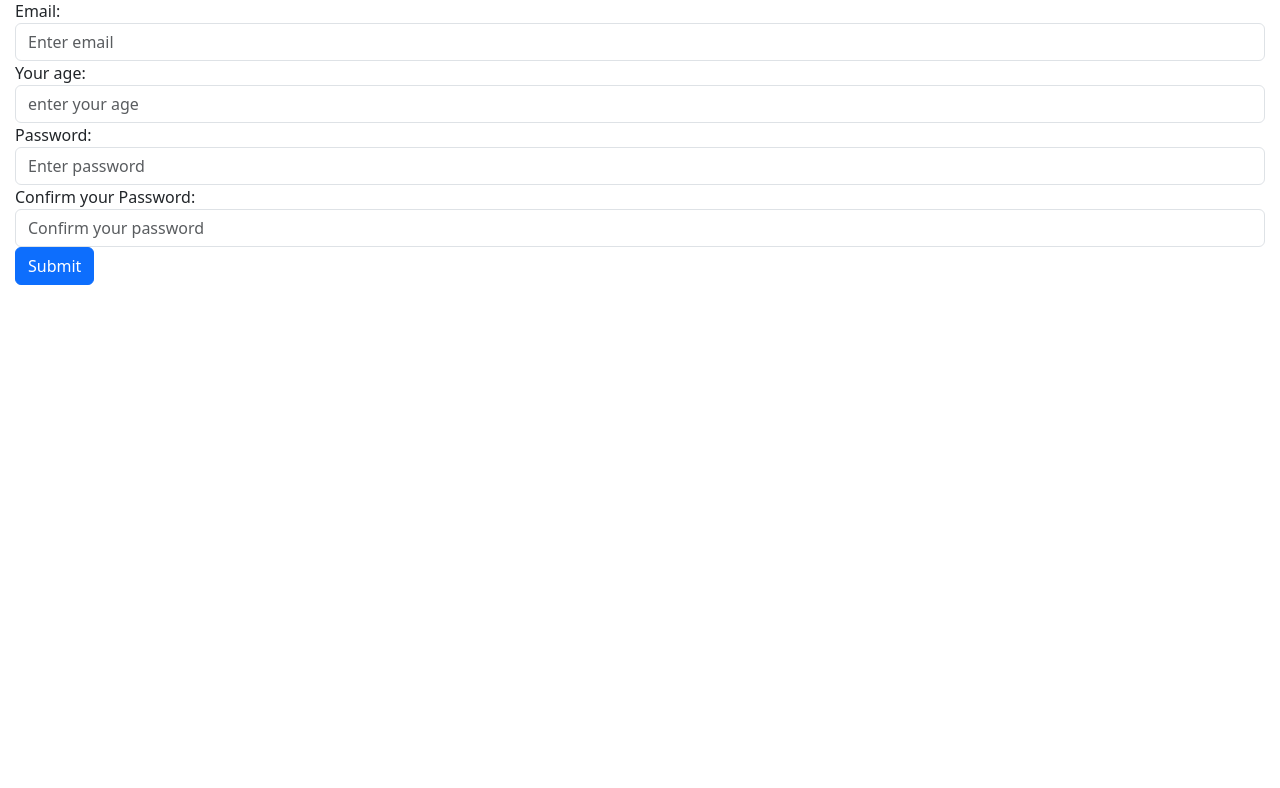
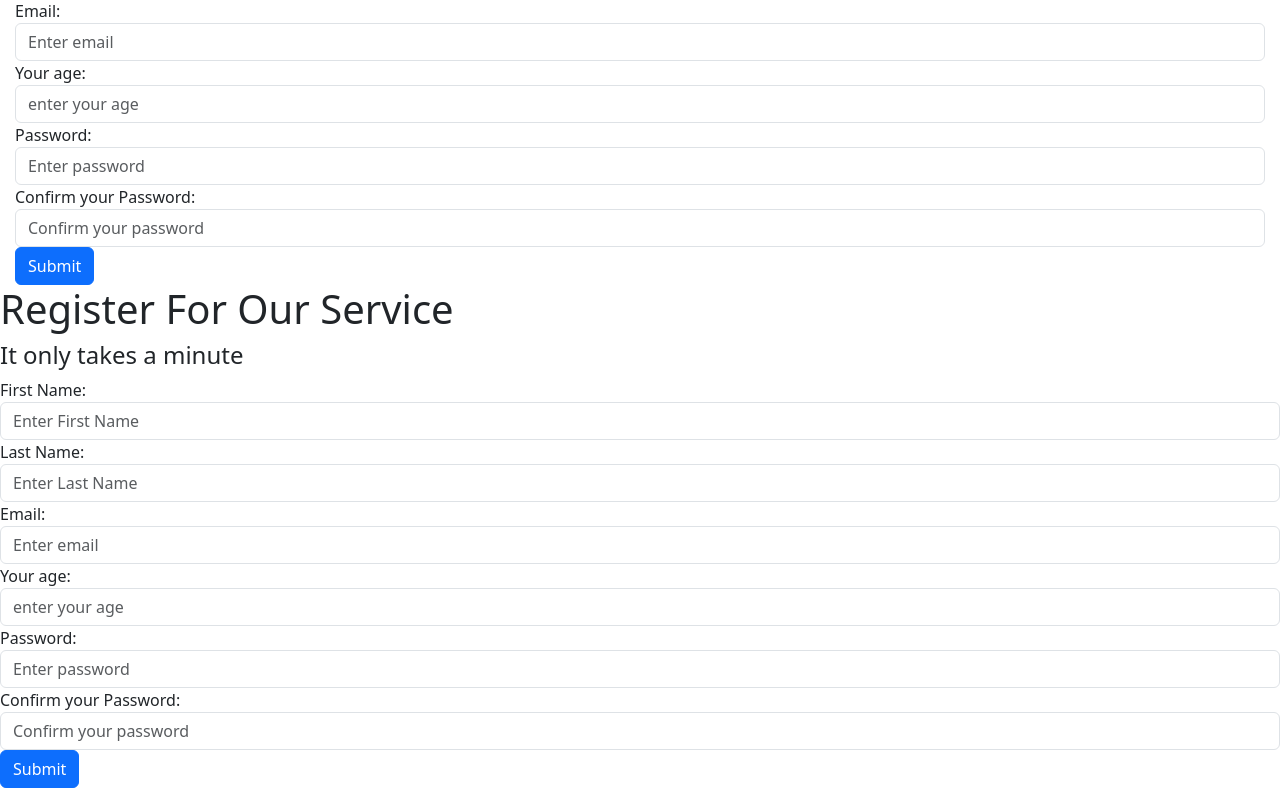
Before and after one commit to Dorian-Mayamba/bgn-hackathon-consisten6-frontend, a React (Create React App) app in the folder personal_financial_adviser/: page /register in a window 1280 px wide. Shown: the part 334-1122 px from the top of the page. Before the commit the page ends 800 px from the top, so only its background shows below. Built offline with nearby package versions, Linux system fonts and the light colour scheme.

Commit message:
fixed conflict and register and login implemented

```diff
--- a/personal_financial_adviser/src/App.js
+++ b/personal_financial_adviser/src/App.js
@@ -6,17 +6,23 @@ import { Finance } from './components/Finance';
 import { Login } from './components/Login';
 import { Navbar } from './components/Navbar';
 import { Register } from './components/Register';
+import { UserProvider } from './contexts/UserContext';
+import { DashBoard } from './components/Dashboard';
 function App() {
   return (
     <Router>
+      <UserProvider>
       <Navbar/>
       <Routes>
         <Route path='/' element={<Home/>}/>
         <Route path='/finance' element={<Finance/>}/>
         <Route path= '/login' element={<Login/>}/>
         <Route path='/register' element={<Register/>}/>
+        <Route path='/dashboard/:id' element={<DashBoard/>}/>
       </Routes>
+      </UserProvider>
     </Router>
+
   );
 }
 
--- /dev/null
+++ b/personal_financial_adviser/src/components/Dashboard.jsx
@@ -0,0 +1,20 @@
+import { useParams,useNavigate } from "react-router"
+import { useUser } from "../contexts/UserContext";
+import { useEffect } from "react";
+
+export function DashBoard(){
+    const {id} = useParams();
+    const {currentUser,setCurrentUser} = useUser();
+    const navigate = useNavigate();
+    useEffect(()=>{
+        if(currentUser == null){
+            navigate('/', {replace:true});
+        }
+    })
+
+    return(
+        <div className="title">
+            <h1 className="text-center"><small>Dashboard</small></h1>
+        </div>
+    )
+}
--- a/personal_financial_adviser/src/components/Home.jsx
+++ b/personal_financial_adviser/src/components/Home.jsx
@@ -1,7 +1,17 @@
+import { useEffect, useState } from "react"
+import { useUser } from "../contexts/UserContext"
 export function Home(){
+    const {currentUser, setCurrentUser} = useUser();
+    const [currentUserName, setCurrentUserName] = useState(null);
+    useEffect(()=>{
+        if(currentUser!=null){
+            setCurrentUserName(currentUser.data.first_name);
+        }
+    })
+
     return (
             <div>
-                <h1>Home</h1>
+                <h1>{currentUser!=null ? `Hello ${currentUserName}` : 'Home'}</h1>
             </div>
 
     )
--- a/personal_financial_adviser/src/components/Login.jsx
+++ b/personal_financial_adviser/src/components/Login.jsx
@@ -1,16 +1,43 @@
+import $ from 'jquery';
+import { useUser } from '../contexts/UserContext';
 export function Login() {
+    const {currentUser,setCurrentUser} = useUser();
+
+    const LoginUser = async(e) =>{
+        e.preventDefault();
+        const elements = e.target.elements;
+        const [email,password] = elements;
+        try{
+            let response = await fetch($(e.target).attr('action'), {
+                method:'POST',
+                headers:{
+                    "Content-Type":'application/json'
+                },
+                body:JSON.stringify({
+                    email:email.value,
+                    password:password.value
+                })
+            });
+            var data = await response.json();
+            localStorage.setItem('user', data);
+            setCurrentUser(data);
+        }catch(err){
+            console.log(err);
+        }
+    }
     return (
         <div className="container">
             <h1>Login</h1>
-            <form action="#">
+            <form action="http://127.0.0.1:8000/account/users/login" method="POST" onSubmit={(e)=>LoginUser(e)}>
                 <div className="form-group mb-3">
                     <label for="email">Email:</label>
-                    <input className="form-control" type="email" id="email" placeholder="Enter email" name="email" />
+                    <input className="form-control" type="email" id="email" placeholder="Enter email" name="email" required/>
                 </div>
                 <div className="form-group mb-3">
                     <label for="password">Password:</label>
                     <input className="form-control" type="password" id="password" placeholder="Enter password" name="password" />
 
+                    <input className="form-control" type="password" id="password" placeholder="Enter password" name="password" required/>
                 </div>
                 <div className="form-group mb-3">
                     <button type="submit" class="btn btn-primary">Submit</button>
--- a/personal_financial_adviser/src/components/Navbar.jsx
+++ b/personal_financial_adviser/src/components/Navbar.jsx
@@ -1,9 +1,46 @@
-import { Link } from "react-router-dom"
+import { Link } from "react-router-dom";
 import '../../node_modules/bootstrap/dist/css/bootstrap.min.css';
 import '../styles/styles.css';
 import '../styles/Navbar.css';
-import $ from 'jquery';
+import { useEffect } from "react";
+import { useUser } from "../contexts/UserContext";
 export function Navbar() {
+
+    const { currentUser, setCurrentUser } = useUser();
+
+    useEffect(() => {
+        console.log(currentUser);
+    })
+
+    const RenderLinks = () => {
+        if (currentUser != null) {
+            return (
+                <>
+                    <li>
+                        <Link className="text-light" to={`dashboard/${currentUser.data.id}`}>Dashboard</Link>
+                    </li>
+                    <li>
+                        <Link className="text-light" to='#'>Logout</Link>
+                    </li>
+                    <li>
+                        <Link className="text-light" to='/finance'>Finance</Link>
+                    </li>
+                </>
+            )
+        } else {
+            return (
+                <>
+                    <li>
+                        <Link className="text-light" to='/register'>Register</Link>
+                    </li>
+                    <li>
+                        <Link className="text-light" to='/login'>Login</Link>
+                    </li>
+                </>
+            )
+        }
+    }
+
     return (
         <nav className="navbar navbar-default navbar-expand-md text-light bg-primary">
             <div className="container-fluid">
@@ -15,15 +52,7 @@ export function Navbar() {
                     <li>
                         <Link className="text-light" to='/'>Home</Link>
                     </li>
-                    <li>
-                        <Link className="text-light" to='/finance'>Finance</Link>
-                    </li>
-                    <li>
-                        <Link className="text-light" to='/register'>Register</Link>
-                    </li>
-                    <li>
-                        <Link className="text-light" to='/login'>Login</Link>
-                    </li>
+                    <RenderLinks />
                 </ul>
             </div>
         </nav>
--- a/personal_financial_adviser/src/components/Register.jsx
+++ b/personal_financial_adviser/src/components/Register.jsx
@@ -1,4 +1,46 @@
-export function Register() {
+import $ from 'jquery';
+import { useNavigate } from 'react-router';
+export function Register(e) {
+    const navigate = useNavigate();
+    const RegisterUser = (e) =>{
+        e.preventDefault();
+        const elements = e.target.elements;
+        const [firstName, lastName, email,age, password, password_conf] = elements;
+        try{
+            checkPassword(password.value,password_conf.value)
+            fetch($(e.target).attr('action'), {
+                method:'POST',
+                headers:{
+                    "Content-Type":'application/json'
+                },
+                body:JSON.stringify({
+                    first_name:firstName.value,
+                    last_name:lastName.value,
+                    email:email.value,
+                    age:age.value,
+                    password:password.value
+                })
+            })
+            .then(res=>{
+                if(!res.ok){
+                    throw new Error('error');
+                }
+                return res.json()
+                .then(data=>{
+                    console.log(data);
+                })
+            })
+        }catch(err){
+            alert(err);
+        }
+    }
+
+    const checkPassword = (password, passwordConf)=>{
+        if(password != passwordConf){
+            throw new new Error('both the password and the confirmed should match');
+        }
+    }
+
     return (
         <div>
             <div style={{marginLeft: 15, marginRight: 15}}>
@@ -34,6 +76,37 @@ export function Register() {
                     </div>
                 </form>
             </div>
+            <h1>Register For Our Service</h1>
+            <h4>It only takes a minute</h4>
+            <form action='http://127.0.0.1:8000/account/users/create' method="POST" onSubmit={(e)=>RegisterUser(e)}>
+                <div className="form-group">
+                    <label for="forename">First Name:</label>
+                    <input type="name" class="form-control" id="fname" placeholder="Enter First Name" name="fname" required></input>
+                </div>
+                <div className="form-group">
+                    <label for="surname">Last Name:</label>
+                    <input type="name" class="form-control" id="lname" placeholder="Enter Last Name" name="lname" required></input>
+                </div>
+                <div className="form-group">
+                    <label for="Email">Email:</label>
+                    <input type="email" class="form-control" id="email" placeholder="Enter email" name="email" required></input>
+                </div>
+                <div className="form-group">
+                    <label for="age">Your age:</label>
+                    <input className="form-control" type="number" name="age" id="age" placeholder="enter your age"  required/>
+                </div>
+                <div className="form-group">
+                    <label for="pwd">Password:</label>
+                    <input type="password" class="form-control" id="pwd" placeholder="Enter password" name="pswd" required></input>
+                </div>
+                <div className="form-group">
+                    <label for="pwd">Confirm your Password:</label>
+                    <input type="password" class="form-control" id="pwd_confirm" placeholder="Confirm your password" name="pswd_confirm" required></input>
+                </div>
+                <div className="form-group">
+                    <button type="submit" class="btn btn-primary">Submit</button>
+                </div>
+            </form>
         </div>
     )
 }
--- /dev/null
+++ b/personal_financial_adviser/src/contexts/UserContext.jsx
@@ -0,0 +1,16 @@
+import {createContext, useState, useContext} from 'react';
+
+const UserContext = createContext(null);
+
+export const useUser = () => useContext(UserContext);
+
+
+
+
+export function UserProvider({children}){
+    const [currentUser, setCurrentUser] = useState(null);
+
+    return <UserContext.Provider value={{ currentUser, setCurrentUser }}>
+        {children}
+    </UserContext.Provider>
+}
```
